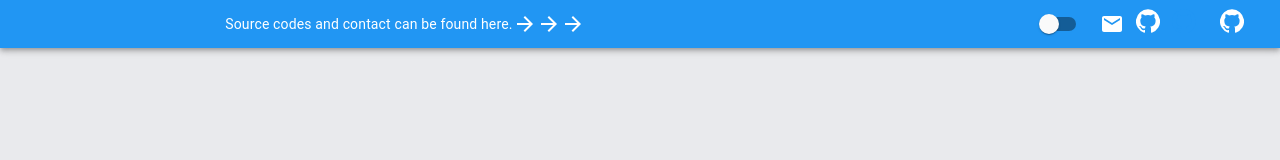
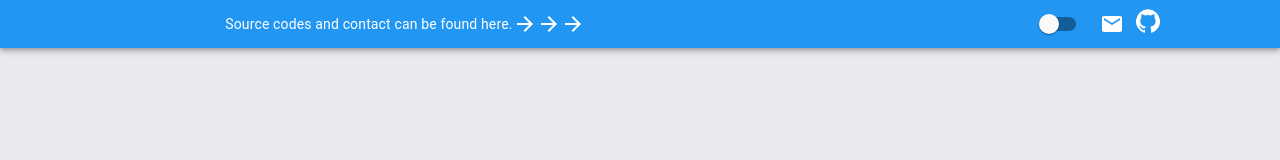
Before and after one commit to MarkZhuVUW/ts-react-s3-circleci-portfolio, a React app: page / in a window 1280 px wide. Shown: the top 160 px of the page. Built offline with nearby package versions, Linux system fonts and the light colour scheme.

Commit message:
added missing color prop for an iconbutton

```diff
--- a/src/components/shared/Header/HeaderView.tsx
+++ b/src/components/shared/Header/HeaderView.tsx
@@ -82,10 +82,9 @@ const HeaderView: FC<HeaderViewProps> = ({
           </Tooltip>
         </Box>
         <Box>
-          <Tooltip title="Check out frontend source code">
+          <Tooltip title="Check out frontend source code" color="inherit">
             <Link
               href="https://github.com/MarkZhuVUW/spring-boot-aws-microservice"
-              color="inherit"
               aria-label="Check out frontend source code"
             >
               <GitHubIcon />
@@ -109,7 +108,6 @@ const HeaderView: FC<HeaderViewProps> = ({
             <IconButton color="inherit">
               <Link
                 href="#"
-                color="inherit"
                 aria-label="Check out general app backend microservice source code"
               >
                 <GitHubIcon />
```
